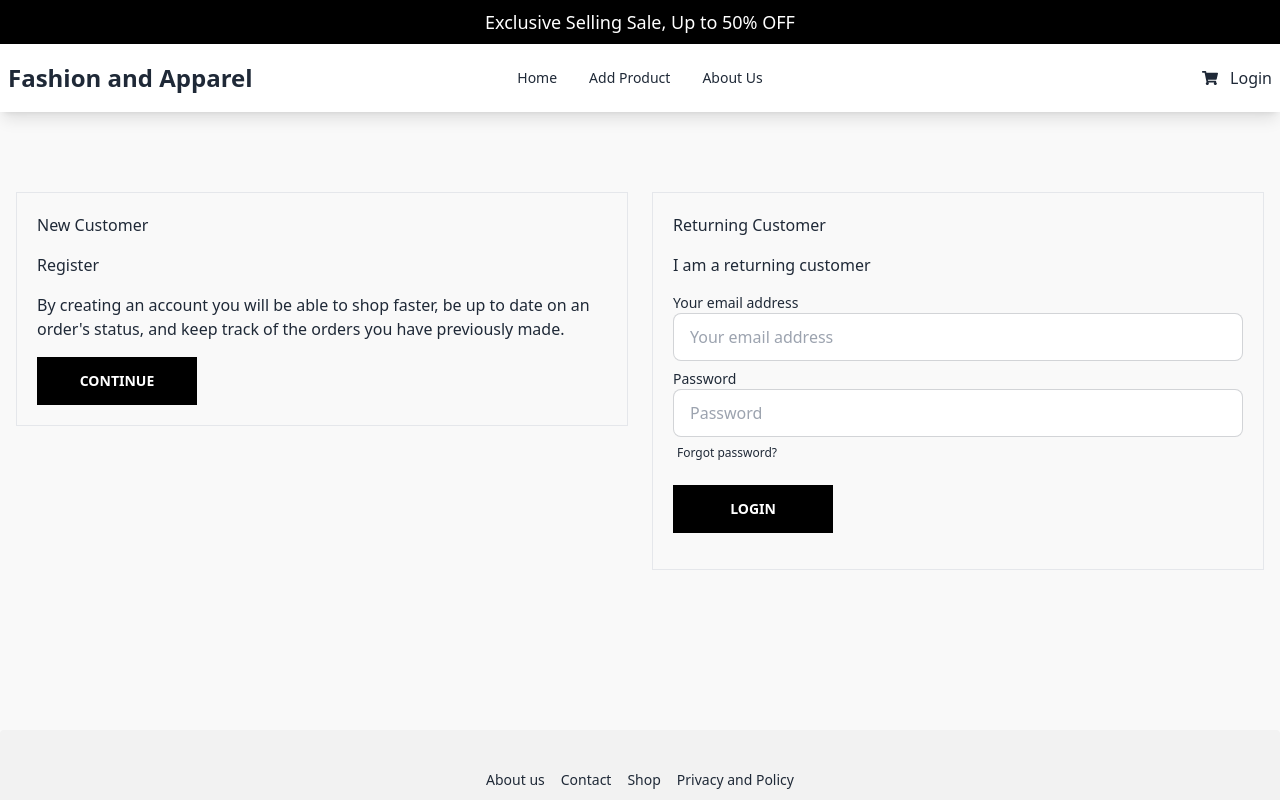
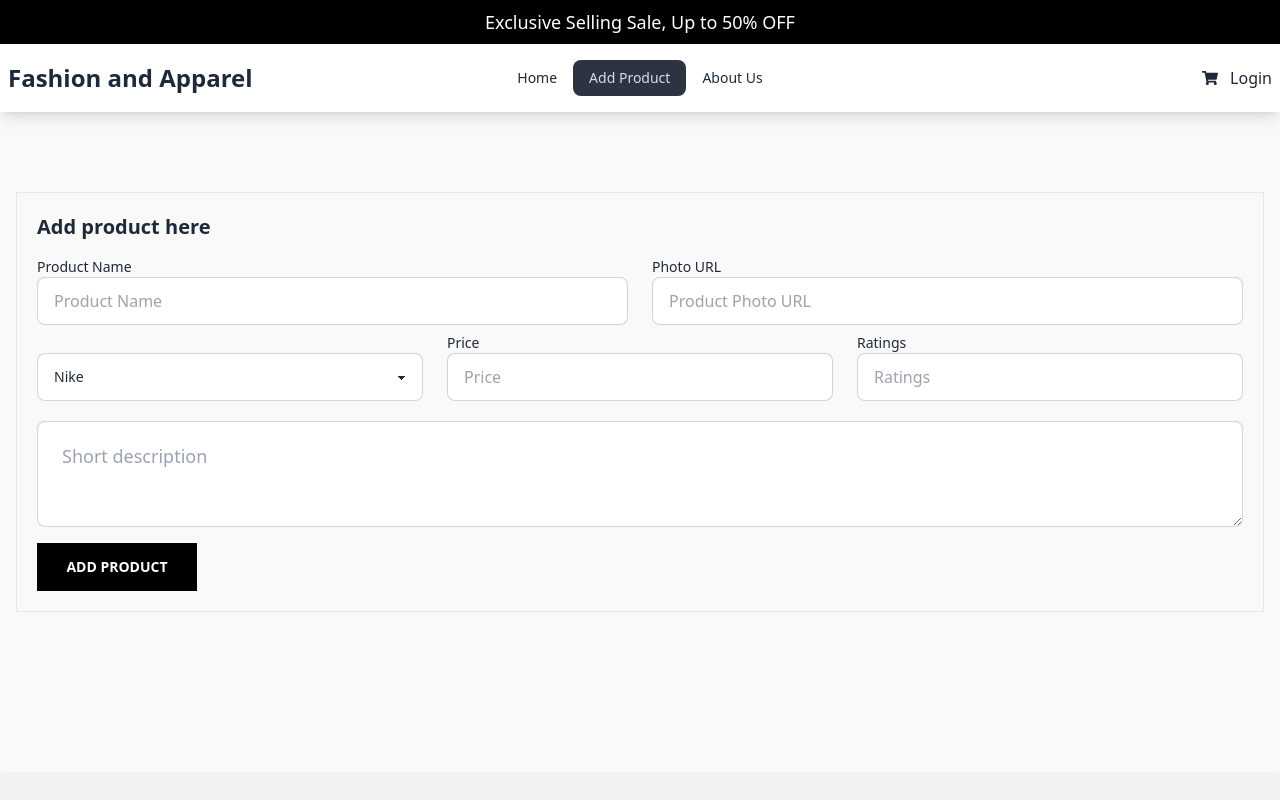
Before and after one commit to bishaldofo/fashion-and-apparel, a React (Vite) app: page /addProduct in a window 1280 px wide. Before the commit this address led to /login. Shown: the top 800 px of the page. Built offline with nearby package versions, Linux system fonts and the light colour scheme; no server answers.

Commit message:
Add product page created and grab the data from the form

```diff
--- a/src/Pages/AddProduct/AddProduct.jsx
+++ b/src/Pages/AddProduct/AddProduct.jsx
@@ -1,8 +1,8 @@
-import { useContext } from "react";
+import { useContext, useState } from "react";
 import { AuthContext } from "../../AuthProvider/AuthProvider";
 
 const AddProduct = () => {
-
+   const [brand, setBrand] = useState('');
    const { loading } = useContext(AuthContext)
 
    if (loading) {
@@ -11,9 +11,81 @@ const AddProduct = () => {
    </div>
    }
 
+   const handleAddProduct = event => {
+      event.preventDefault();
+      const form = event.target;
+      const productName = form.productName.value;
+      const productPhoto = form.productPhoto.value;
+      const brandName = form.brandName.value;
+      const price = form.price.value;
+      const ratings = form.ratings.value;
+      const description = form.description.value;
+
+      const productInfo = { productName, productPhoto, brandName, price, ratings, description }
+      console.log(productInfo);
+   }
+
    return (
       <div>
-         <h1>Add Product</h1>
+         <div className="max-w-7xl m-auto pt-20 pb-40 px-4">
+            <div className="p-5 border space-y-4">
+               <p className="text-xl font-semibold">Add product here</p>
+               <form onSubmit={handleAddProduct} className="card-body p-0">
+                  <div className="grid grid-cols-1 md:grid-cols-2 gap-6">
+                     <div className="form-control">
+                        <label className="label p-0">
+                           <span className="label-text">Product Name</span>
+                        </label>
+                        <input type="text" name="productName" placeholder="Product Name" className="input input-bordered" required />
+                     </div>
+
+                     <div className="form-control">
+                        <label className="label p-0">
+                           <span className="label-text">Photo URL</span>
+                        </label>
+                        <input type="text" name="productPhoto" placeholder="Product Photo URL" className="input input-bordered" required />
+                     </div>
+                  </div>
+
+                  <div className="grid grid-cols-1 md:grid-cols-3 gap-6">
+
+                     <div className="form-control mt-5">
+                        <select name="brandName" className="select select-bordered w-full" defaultValue={brand}>
+                           <option disabled selected>Brand</option>
+                           <option>Nike</option>
+                           <option>Adidas</option>
+                           <option>Gucci</option>
+                           <option>Zara</option>
+                           <option>H&M</option>
+                           <option>Levi's</option>
+                        </select>
+                     </div>
+
+                     <div className="form-control">
+                        <label className="label p-0">
+                           <span className="label-text">Price</span>
+                        </label>
+                        <input type="text" name="price" placeholder="Price" className="input input-bordered" required />
+                     </div>
+
+                     <div className="form-control">
+                        <label className="label p-0">
+                           <span className="label-text">Ratings</span>
+                        </label>
+                        <input type="text" name="ratings" placeholder="Ratings" className="input input-bordered" required />
+                     </div>
+                  </div>
+
+                  <div className="form-control mt-3">
+                     <textarea name="description" placeholder="Short description" className="textarea textarea-bordered textarea-lg w-full" required></textarea>
+                  </div>
+
+                  <div className="form-control mt-2">
+                     <button className="btn btn-primary rounded-none w-40 bg-black border-none text-white hover:text-black hover:bg-white">Add Product</button>
+                  </div>
+               </form>
+            </div>
+         </div>
       </div>
    );
 };
--- a/src/main.jsx
+++ b/src/main.jsx
@@ -34,7 +34,7 @@ const router = createBrowserRouter([
       },
       {
         path: '/addProduct',
-        element: <PrivateRoute><AddProduct></AddProduct></PrivateRoute>
+        element: <AddProduct></AddProduct>
       },
       {
         path: '/about',
```
